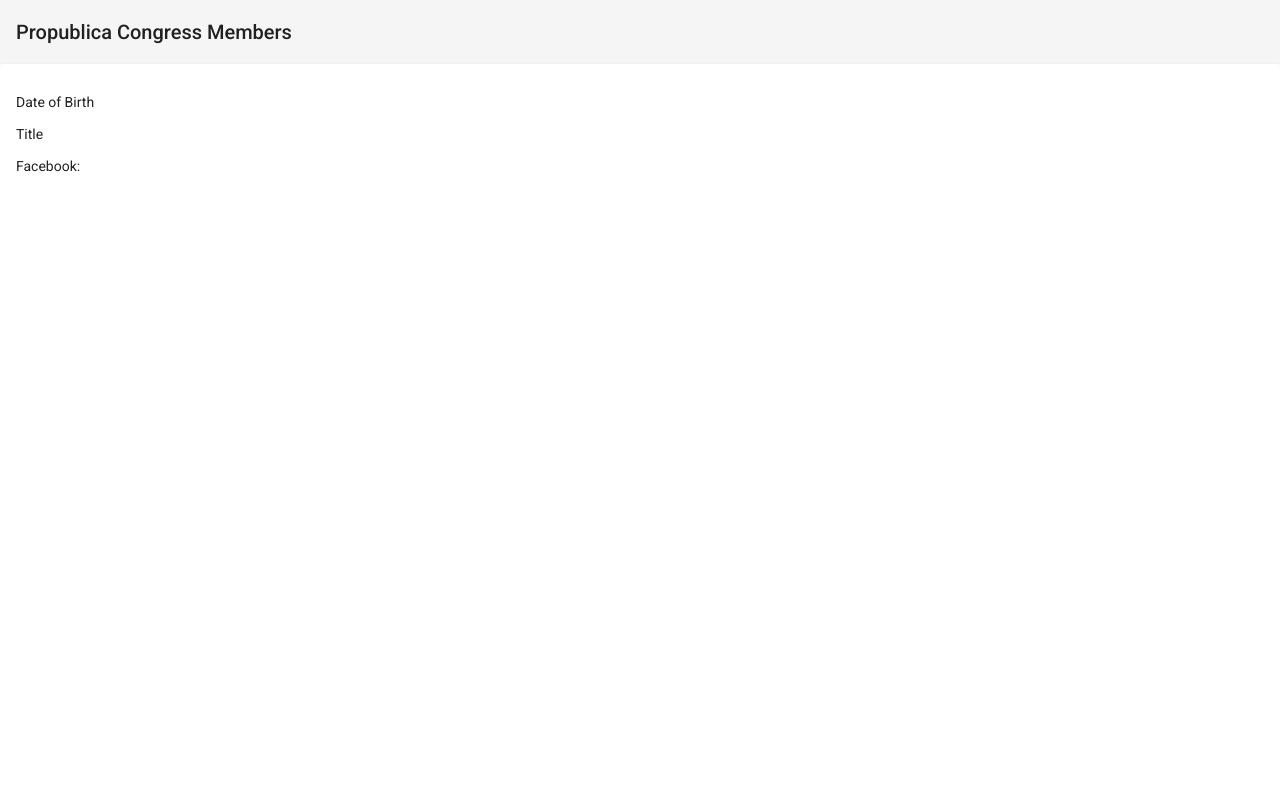
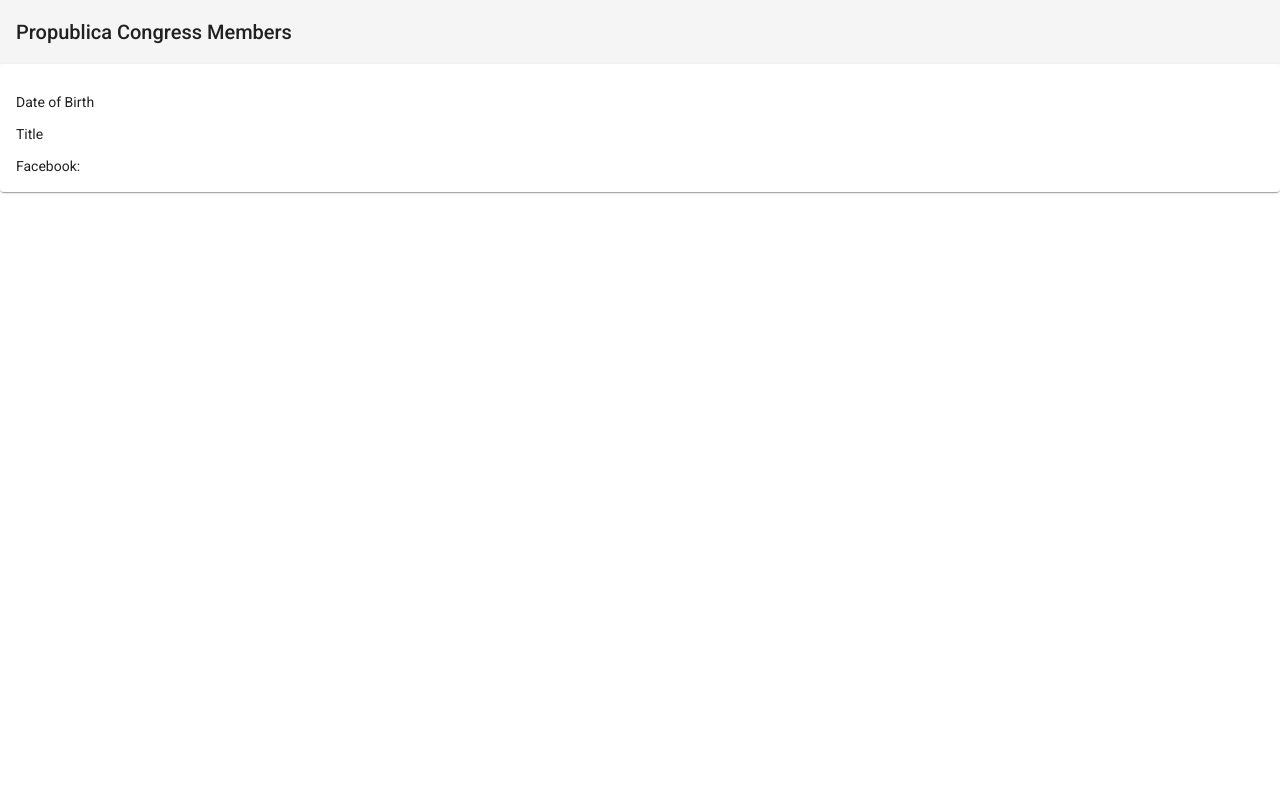
Before and after one commit to gsgonzalez88/leniolabs-propublica-challenge, an Angular app: page /member-detail in a window 1280 px wide. Shown: the top 800 px of the page. Built offline with nearby package versions, Linux system fonts and the light colour scheme.

Commit message:
added class container for styles

```diff
--- a/src/app/pages/detail-member/detail-member.component.html
+++ b/src/app/pages/detail-member/detail-member.component.html
@@ -1,7 +1,9 @@
-<mat-card style="height: 100%;">
+<div class="container">
+  <mat-card>
     <mat-card-title>{{memberDetail.first_name}}</mat-card-title>
     <mat-card-subtitle>{{memberDetail.last_name}}</mat-card-subtitle>
     <p>Date of Birth {{memberDetail.date_of_birth}}</p>
     <p>Title {{memberDetail.title}}</p>
     <p>Facebook: {{memberDetail.facebook_account}}</p>
   </mat-card>
+</div>
--- a/src/app/pages/home/home.page.html
+++ b/src/app/pages/home/home.page.html
@@ -1,2 +1,4 @@
+<div class="container">
 <app-search (onGlobalSearch)="search($event)"></app-search>
 <app-members-list [dataSource]="data"></app-members-list>
+</div>
--- a/src/styles.css
+++ b/src/styles.css
@@ -2,3 +2,7 @@
 
 html, body { height: 100%; }
 body { margin: 0; font-family: Roboto, "Helvetica Neue", sans-serif; }
+
+.container {
+  min-height: 100%;
+}
```
Lines whose indentation alone changed are shown as unchanged.
